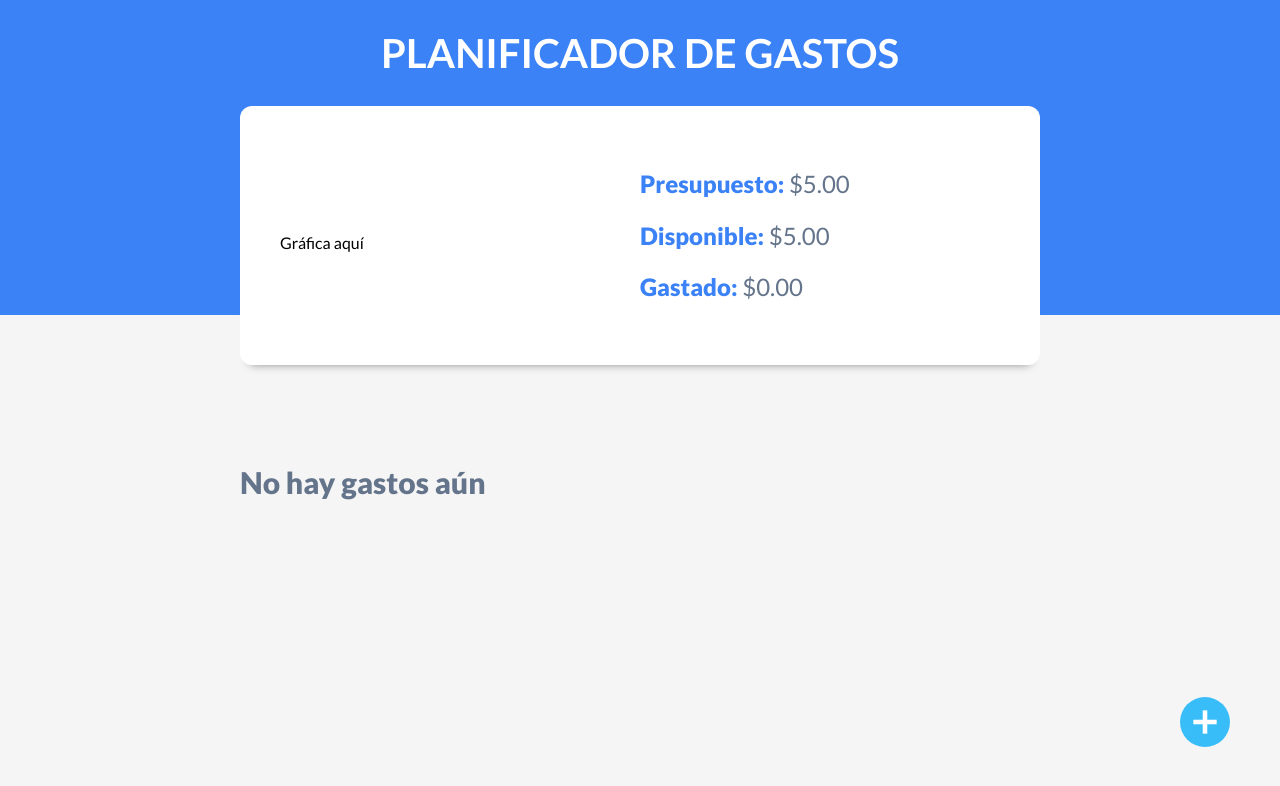
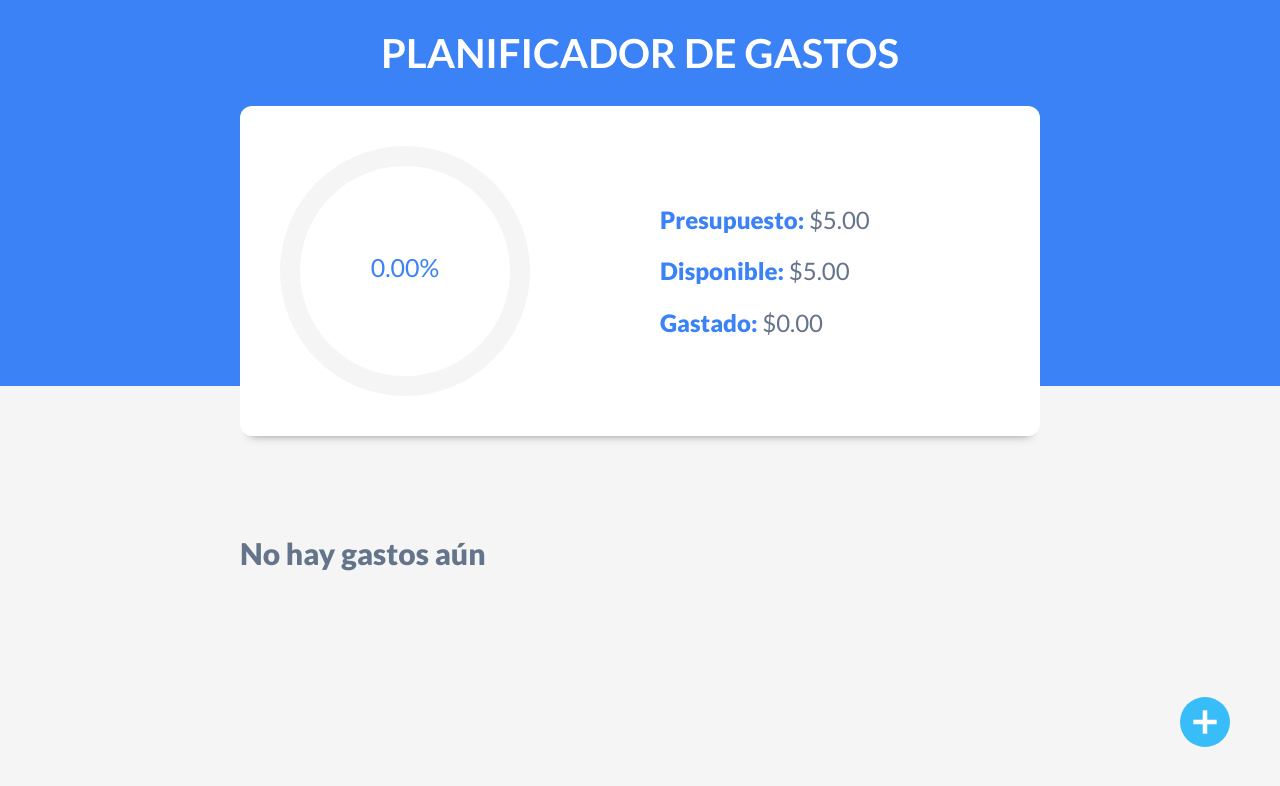
Before and after one commit to Tuquina/expense-control, a React (Vite) app: page / in a window 1280 px wide. Both pictures are taken after typing "5" into the empty fields and a click on the input "Añadir". Shown: the top 786 px of the page. Built offline with nearby package versions, Linux system fonts and the light colour scheme.

Commit message:
Reset de states Agregado de Gráfica de porcentaje

```diff
--- a/package.json
+++ b/package.json
@@ -11,6 +11,7 @@
   "dependencies": {
     "prop-types": "^15.8.1",
     "react": "^18.2.0",
+    "react-circular-progressbar": "^2.1.0",
     "react-dom": "^18.2.0",
     "react-swipeable-list": "^1.5.1"
   },
--- a/src/App.jsx
+++ b/src/App.jsx
@@ -43,6 +43,7 @@ function App() {
       // Actualizar
       const gastosActualizados = gastos.map(gastoState => gastoState.id === gasto.id ? gasto : gastoState)
       setGastos(gastosActualizados);
+      setGastoEditar({});
     } else {
       // Nuevo gasto
       gasto.id = generarId();
@@ -95,6 +96,7 @@ function App() {
                   setAnimarModal={setAnimarModal}
                   guardarGasto={guardarGasto}
                   gastoEditar={gastoEditar}
+                  setGastoEditar={setGastoEditar}
                 />}
 
     </div>
--- a/src/components/ControlPresupuesto.jsx
+++ b/src/components/ControlPresupuesto.jsx
@@ -1,7 +1,10 @@
 import { useState, useEffect } from "react"
+import { CircularProgressbar, buildStyles } from 'react-circular-progressbar'
+import "react-circular-progressbar/dist/styles.css"
 
 const ControlPresupuesto = ( {gastos, presupuesto} ) => {
 
+  const [porcentaje, setPorcentaje] = useState(0);
   const [disponible, setDisponible] = useState(0);
   const [gastado, setGastado] = useState(0);
 
@@ -10,8 +13,15 @@ const ControlPresupuesto = ( {gastos, presupuesto} ) => {
 
     const totalDisponible = presupuesto - totalGastado;
 
+    // Calcular el porcentaje gastado
+    const nuevoPorcentaje = (( (presupuesto - totalDisponible) / presupuesto ) * 100).toFixed(2);
+
     setDisponible(totalDisponible);
     setGastado(totalGastado);
+    setTimeout(() => {
+      setPorcentaje(nuevoPorcentaje);
+    }, 1000);
+
   }, [gastos]);
 
   const formatearCantidad = (cantidad) => {
@@ -23,7 +33,17 @@ const ControlPresupuesto = ( {gastos, presupuesto} ) => {
 
   return (
     <div className='contenedor-presupuesto contenedor sombra dos-columnas'>
-        <p>Gráfica aquí</p>
+        <div>
+          <CircularProgressbar
+            styles={buildStyles({
+              pathColor: porcentaje > 99 ? '#FF0120' : '#3B82F6',
+              trailColor: '#F5F5F5',
+              textColor: '#3B82F6',
+            })}
+            value={porcentaje}
+            text={`${porcentaje}%`}
+          />
+        </div>
 
         <div className='contenido-presupuesto'>
             <p>
--- a/src/components/Modal.jsx
+++ b/src/components/Modal.jsx
@@ -7,7 +7,8 @@ const Modal = ({
     animarModal,
     setAnimarModal,
     guardarGasto,
-    gastoEditar
+    gastoEditar,
+    setGastoEditar
 }) => {
 
   const [mensaje, setMensaje] = useState('');
@@ -29,7 +30,7 @@ const Modal = ({
 
   const ocultarModal = () => {
     setAnimarModal(false);
-
+    setGastoEditar({});
     setTimeout(() => {
         setModal(false);
       }, 500);
```
Also changed, not shown: 1 other file (tests, documents, lock files or other folders).
